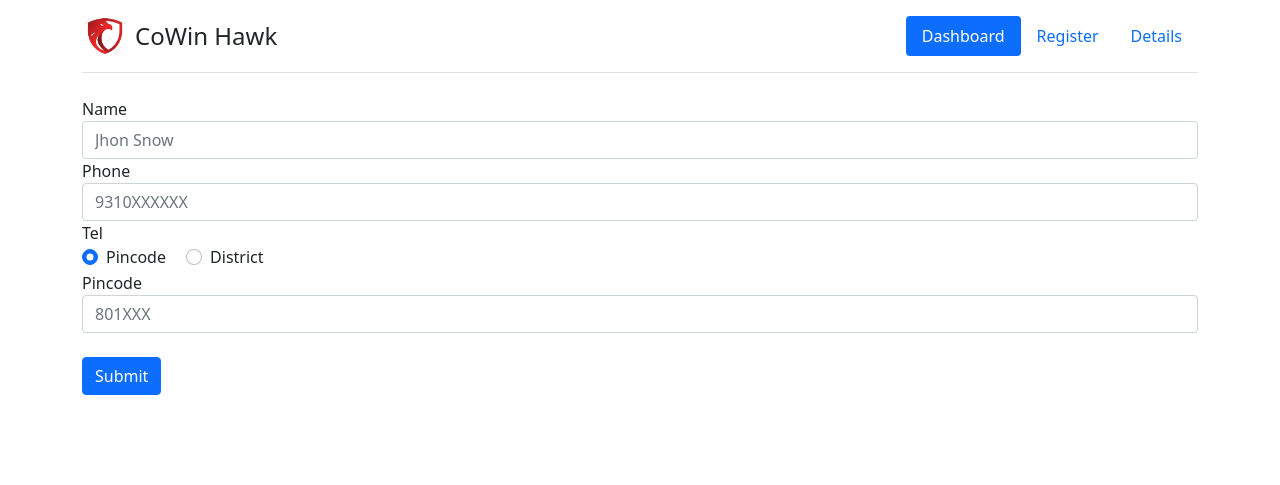
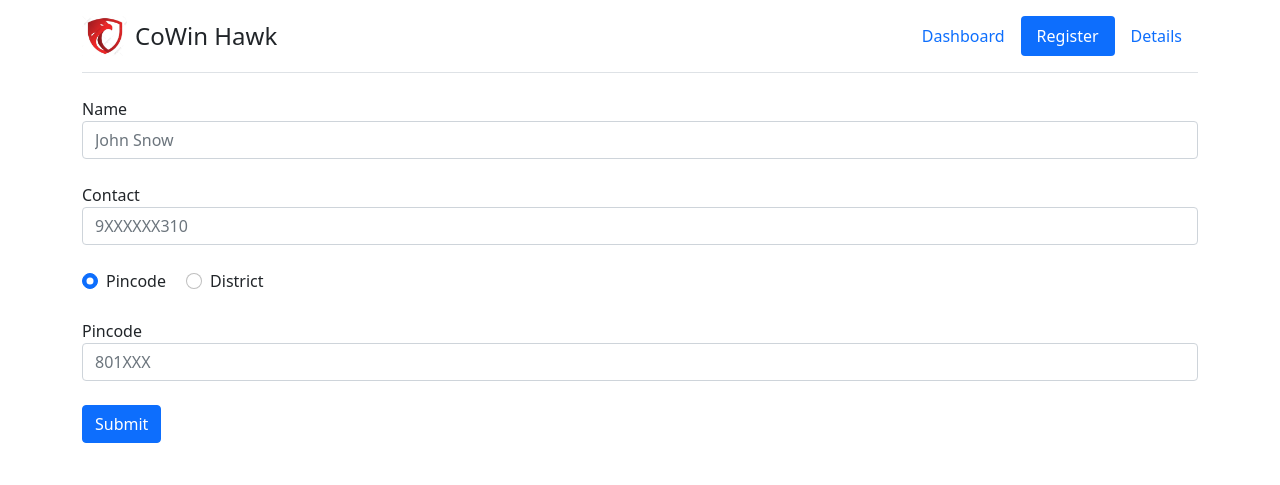
Before and after one commit to kr-prince/CoWin-Hawk, a Flask app: page /register in a window 1280 px wide. Shown: the top 485 px of the page. Run offline with Flask 2, Linux system fonts and the light colour scheme; some libraries are stand-ins or nearby versions.

Commit message:
improved html

```diff
--- a/templates/base.html
+++ b/templates/base.html
@@ -8,8 +8,6 @@
 	<meta http-equiv="Pragma" content="no-cache" />
 	<meta http-equiv="Expires" content="0" />
     <title>CoWin Hawk</title>
-	<link type="text/css" rel="stylesheet" href="/static/css/vendor/bootstrap.css?u={{ last_updated }}">
-	<link type="text/css" rel="stylesheet" href="/static/css/styles.css?u={{ last_updated }}">
 </head>
 
 <body>
@@ -21,9 +19,8 @@
 	      	</a>
 
 	      	<ul class="nav nav-pills">
-		        <li class="nav-item"><a href="/" class="nav-link active" aria-current="page">Dashboard</a></li>
-		        <li class="nav-item"><a href="/register" class="nav-link">Register</a></li>
-		        <li class="nav-item"><a href="/details" class="nav-link">Details</a></li>
+	      		{% block navigation %}
+    			{% endblock %}
 	      	</ul>
 	    </header>
   	</div>
@@ -32,13 +29,6 @@
   	<div class="container">
 		<!-- Notification Bar -->
 			<div class="notification-container">
-				<div class="alert alert-dismissible fade show" role="alert">
-					<div id="notification-content">
-						<!-- placeholder to add message -->
-					</div>
-					<button type="button" class="btn-close close" data-dismiss="alert" aria-label="Close">
-					</button>
-				</div>
 			</div>
 
 		<!-- Other pages goes here ... -->
@@ -49,17 +39,19 @@
 
 	<footer class="page-footer fixed-bottom font-small blue ">
 		<!-- Copyright -->
-	  	<div class="footer-copyright text-center py-3">© Designed By Prince & Ritesh from <a href="#">Team Hawk</a>
+	  	<div class="footer-copyright text-center py-3">
+	  		© Designed By Prince & Ritesh from <e>Team Hawk</e>
 	  	</div>
 
 	</footer>
 
+	<script type="text/javascript" src="/static/js/vendor/bootstrap.bundle.min.js?u={{ last_updated }}"></script>
+	<script type="text/javascript" src="/static/js/vendor/jquery-3.6.0.min.js?u={{ last_updated }}"></script>
 	<script type="text/javascript" src="/static/js/services.js?u={{ last_updated }}" defer></script>
 	<script type="text/javascript" src="/static/js/validation.js?u={{ last_updated }}" defer></script>
 	<script type="text/javascript" src="/static/js/app.js?u={{ last_updated }}" defer></script>
-	<script src="https://code.jquery.com/jquery-3.2.1.slim.min.js" integrity="sha384-KJ3o2DKtIkvYIK3UENzmM7KCkRr/rE9/Qpg6aAZGJwFDMVNA/GpGFF93hXpG5KkN" crossorigin="anonymous"></script>
-	<script src="https://cdnjs.cloudflare.com/ajax/libs/popper.js/1.12.9/umd/popper.min.js" integrity="sha384-ApNbgh9B+Y1QKtv3Rn7W3mgPxhU9K/ScQsAP7hUibX39j7fakFPskvXusvfa0b4Q" crossorigin="anonymous"></script>
-	<script type="text/javascript" src="/static/js/vendor/bootstrap.min.js?u={{ last_updated }}"></script>
+	<link type="text/css" rel="stylesheet" href="/static/css/vendor/bootstrap.min.css?u={{ last_updated }}">
+	<link type="text/css" rel="stylesheet" href="/static/css/styles.css?u={{ last_updated }}">
 </body>
 
 </html>
--- a/templates/register.html
+++ b/templates/register.html
@@ -1,19 +1,28 @@
 {% extends "base.html" %}
+
+{% block navigation %}
+<li class="nav-item"><a href="/" class="nav-link" aria-current="page">Dashboard</a></li>
+<li class="nav-item"><a href="/register" class="nav-link active">Register</a></li>
+<li class="nav-item"><a href="/details" class="nav-link">Details</a></li>
+{% endblock %}
+
 {% block content %}
 <div class="row">
     <div id="formId">
         <form method="POST" action=''>
             <!-- Name -->
             <div class="form-group">
-            <label for="exampleFormControlInput1">Name</label>
-            <input type="input" class="form-control" id="name" placeholder="Jhon Snow">
+                <label for="name">Name</label>
+                <input type="input" class="form-control" id="name" placeholder="John Snow">
             </div>
+            <br/>
 
             <!-- Phone Detials -->
             <div class="form-group">
-                <label for="phone">Phone</label>
-                <input type="number" class="form-control" id="phone" placeholder="9310XXXXXX"><span class="input-group-addon">Tel</span>
+                <label for="phone">Contact</label>
+                <input type="number" class="form-control" id="phone" placeholder="9XXXXXX310">
             </div>
+            <br/>
 
             <!-- Select Pincode | District -->
             <div class="form-check form-check-inline">
@@ -24,6 +33,7 @@
                 <input class="form-check-input" type="radio" name="radio-button" id="radio-district" value="district">
                 <label class="form-check-label" for="radio-district">District</label>
             </div>
+            <br/><br/>
 
             <!-- Pincode Details -->
             <div class="pincode-details">
@@ -34,17 +44,26 @@
             </div>
 
             <!-- District Details -->
-            <div class="district-details">
-                <select class="state-select form-group" id="states">
-                    <option value="None" selected>Select States...</option>
-                </select>
+            <div class="district-details form-row-inline" style="display: flex;">
+                <div class="form-group col-md-5">
+                    <label for="states">State</label>
+                    <select class="state-select form-select" id="states">
+                        <option value="None" selected>Select State</option>
+                    </select>
+                </div>
+                <div class="form-group col-md-1"></div>
 
-                <select class="district-select form-group" id="districts">
-                    <option value="None" selected>Select Districts...</option>
-                </select>
+                <div class="form-group col-md-5">
+                    <label for="districts">District</label>
+                    <select class="district-select form-select" id="districts">
+                        <option value="None" selected>Select District</option>
+                    </select>
+                </div>
             </div>
             <br/>
+
             <button type="button" id="submitButton" class="btn btn-primary">Submit</button>
+
         </form>
     </div>
 
```
Also changed, not shown: templates/dashboard.html (+14 -4 lines), templates/details.html (renamed from templates/status.html, +8 -2 lines).
